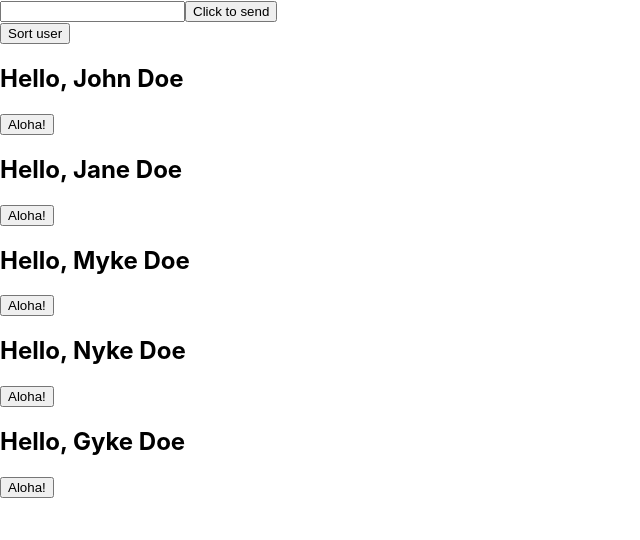
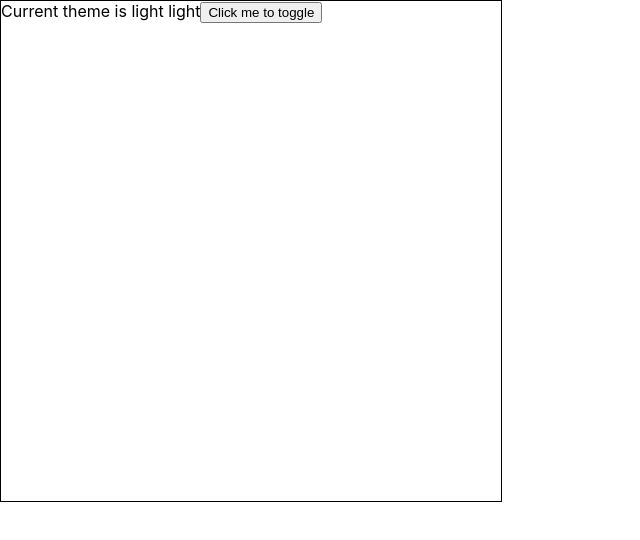
Before and after one commit to LubovParfyonova/cra-wellcome, a React (Create React App) app: page / in a window 1280 px wide. Shown: the top 540 px of the page, without its empty margins (0-640 px from the left). Built offline with nearby package versions, Linux system fonts and the light colour scheme.

Commit message:
Child-Parent (callback)

```diff
--- a/src/App.js
+++ b/src/App.js
@@ -1,12 +1,11 @@
 import React from 'react';
 import './App.css';
-import AlohaDashboard from './components/AlohaDashboard';
+//import AlohaDashboard from './components/AlohaDashboard';
 //import Aloha from './components/Greeting';
-
+import Scene from './components/Scene'
 
 function App (){
-
-  return <AlohaDashboard />
+ return <Scene />
 
 }
 export default App;
--- /dev/null
+++ b/src/components/Scene/Scene.css
@@ -0,0 +1,13 @@
+.scene {
+    width: 500px;
+    height: 500px;
+    border: 1px solid rgb(0, 0, 0);
+}
+.dark {
+    background-color: black;
+    color: white;
+}
+.light {
+    background-color: white;
+    color: black;
+}
--- /dev/null
+++ b/src/components/Scene/Toggler/index.jsx
@@ -0,0 +1,11 @@
+import React, { Component } from 'react';
+
+function Toggler (props) {
+
+        return (
+            <button onClick= {props.callbackParent}>Click me to toggle</button>
+        );
+
+}
+
+export default Toggler;
--- /dev/null
+++ b/src/components/Scene/index.jsx
@@ -0,0 +1,29 @@
+import React, { Component } from 'react';
+import './Scene.css'
+import Toggler from './Toggler';
+class Scene extends Component {
+    constructor(props) {
+        super(props);
+        this.state = {
+            theme: 'light'
+        }
+    }
+    setTheme = () => {
+        const {theme} = this.state;
+        this.setState ({
+            theme: theme === 'light' ? 'dark' : 'light'
+        })
+    }
+    render() {
+        const {theme} = this.state;
+        const cN = `scene ` + theme;
+        return (
+            <div className={cN}>
+                Current theme is light {theme}
+                <Toggler callbackParent={this.setTheme}/>
+            </div>
+        );
+    }
+}
+
+export default Scene;
```
